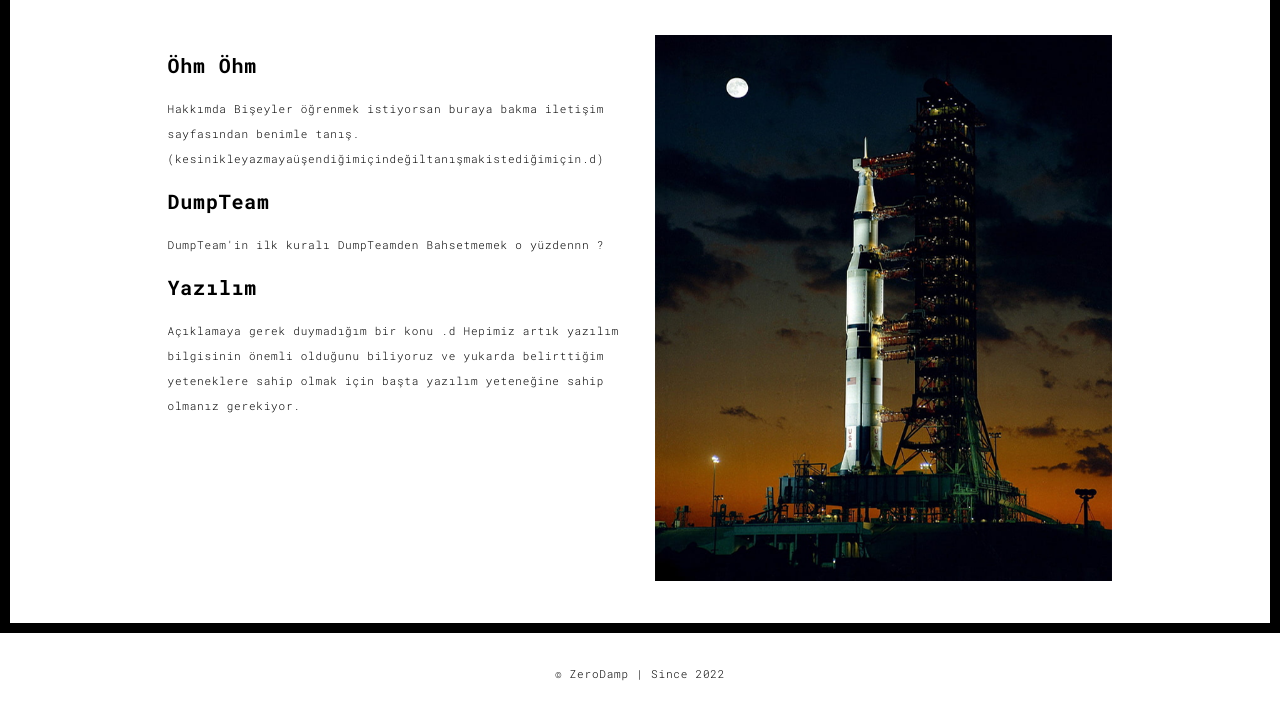
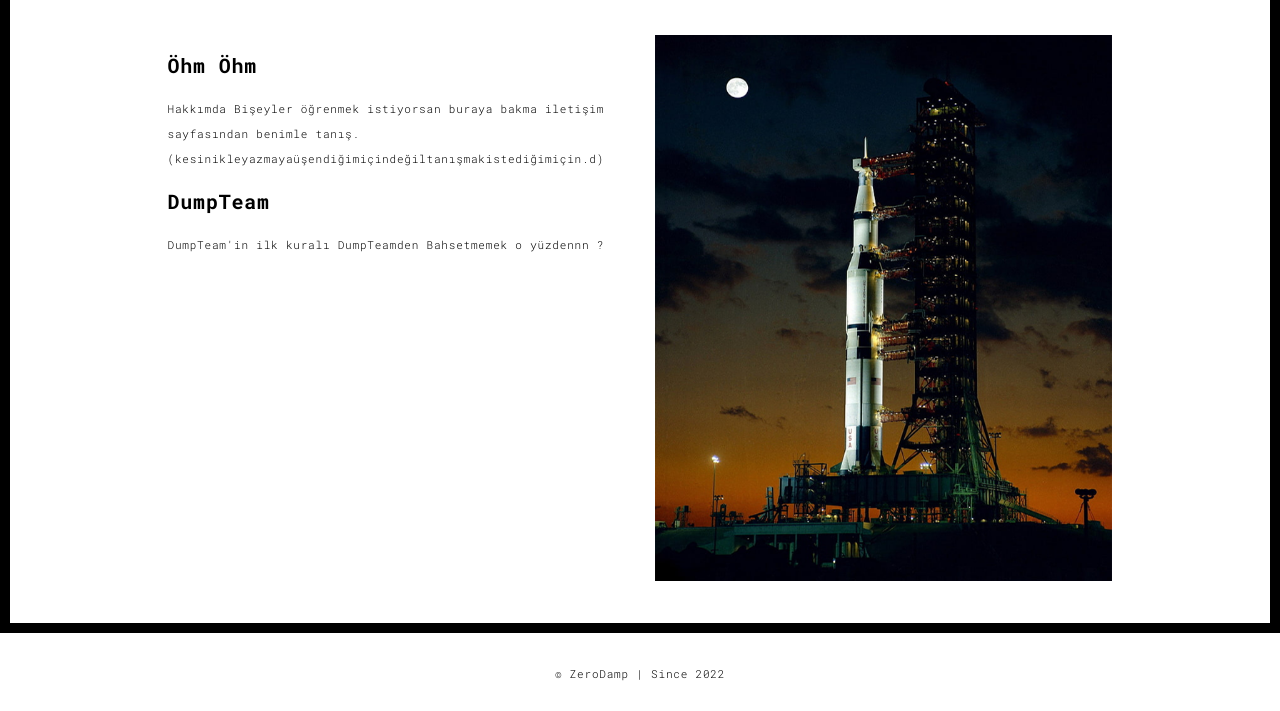
Before and after one commit to zrodamp/zrodamp.github.io, a plain HTML site: page about.html in a window 1280 px wide. Shown: the part 167-878 px from the top of the page. Drawn offline with Linux system fonts and the light colour scheme.

Commit message:
Update about.html

```diff
--- a/about.html
+++ b/about.html
@@ -65,9 +65,6 @@
                   </h3>
                   <h3>DumpTeam</h3>
                   <p>DumpTeam'in ilk kuralı DumpTeamden Bahsetmemek o yüzdennn ?</h3>
-                  <h3>Yazılım</h3>
-                  <p>Açıklamaya gerek duymadığım bir konu .d Hepimiz artık yazılım bilgisinin önemli olduğunu biliyoruz ve
-                    yukarda belirttiğim yeteneklere sahip olmak için başta yazılım yeteneğine sahip olmanız gerekiyor. </h3>
 
                 </div>
                 <div class="col-xs-12 col-md-6">
```
